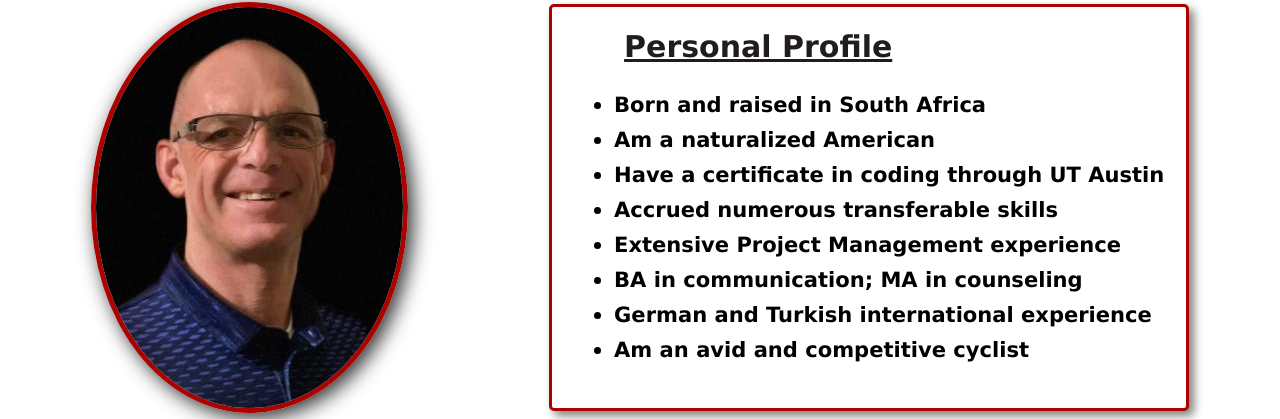
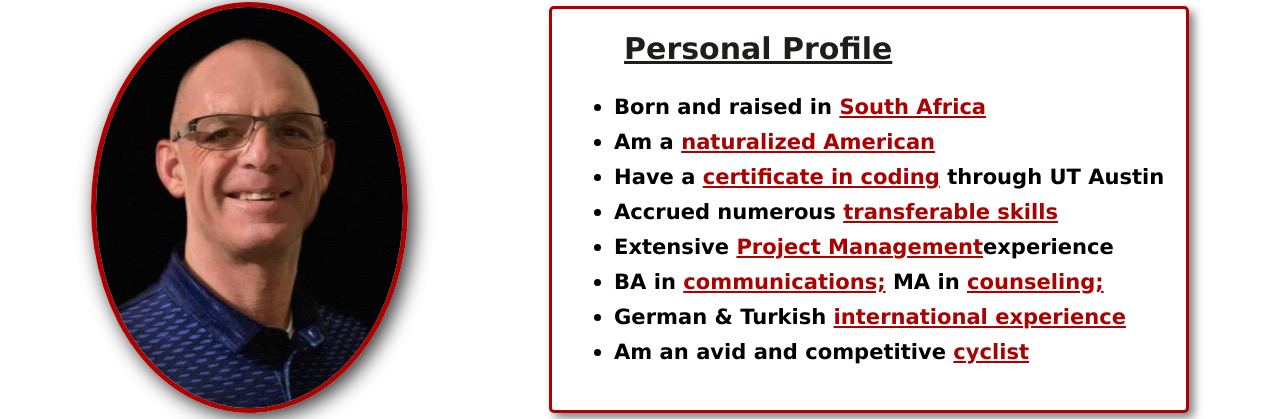
Before and after one commit to waynefenwick/React-Portfolio-2, a React (Create React App) app: page / in a window 1280 px wide. Shown: the part 178-597 px from the top of the page. Built offline with nearby package versions, Linux system fonts and the light colour scheme.

Commit message:
Edits to Profile...adding hover function to each itrm

```diff
--- a/src/components/Content.js
+++ b/src/components/Content.js
@@ -55,24 +55,72 @@ const Content = () => {
 
   return (
     <>
-    <section id="profile-container">
-      <div className="profile-picture">
-        <img src={profilePic} id="picture" alt="Profile Picture" />
-      </div>
+<section id="profile-container">
+  <div className="profile-picture">
+    <div className="rotate-profile">
+      <img src={profilePic} id="picture" alt="Profile Picture" />
+    </div>
+    </div>
       <div className="profile-personal">
         <br />
         <div>
-            <h1 id="profile-header"><u>Personal Profile</u></h1>
+          <h1 id="profile-header"><u>Personal Profile</u></h1>
           <h3>
             <ul>
-              <li>Born and raised in South Africa</li>
-              <li>Am a naturalized American</li>
-              <li>Have a certificate in coding through UT Austin</li>
-              <li>Accrued numerous transferable skills</li>
-              <li>Extensive Project Management experience</li>
-              <li>BA in communication; MA in counseling</li>
-              <li>German and Turkish international experience</li>
-              <li>Am an avid and competitive cyclist</li>
+              <li className="rotate-trigger">
+                <span>Born and raised in </span>
+                <span className="rotate-profile">
+                  South Africa
+                </span>
+              </li>
+              <li className="rotate-trigger">
+                <span>Am a </span>
+                <span className="rotate-profile">
+                naturalized American
+                </span>
+              </li>
+              <li className="rotate-trigger">
+                <span>Have a </span>
+                <span className="rotate-profile">
+                certificate in coding
+                </span>
+                <span> through UT Austin </span>
+              </li>
+              <li className="rotate-trigger">
+                <span>Accrued numerous </span>
+                <span className="rotate-profile">
+                transferable skills
+                </span>
+              </li>
+              <li className="rotate-trigger">
+                <span>Extensive </span>
+                <span className="rotate-profile">
+                Project Management
+                </span>
+                <span>experience </span>
+              </li>
+              <li className="rotate-trigger">
+                <span>BA in </span>
+                <span className="rotate-profile">
+                communications;
+                </span>
+                <span> MA in </span>
+                <span className="rotate-profile">
+                counseling;
+                </span>
+              </li>
+              <li className="rotate-trigger">
+                <span>German & Turkish </span>
+                <span className="rotate-profile">
+                international experience
+                </span>
+              </li>
+              <li className="rotate-trigger">
+                <span>Am an avid and competitive </span>
+                <span className="rotate-profile">
+                cyclist
+                </span>
+              </li>
             </ul>
           </h3>
         </div>
@@ -170,12 +218,12 @@ const Content = () => {
         </div>
       </section>
 
-      {/* <section id="resume-container">
+      <section id="resume-container">
         <div className="resume">
           <a href="/Resume.pdf" target="_blank" rel="noopener noreferrer" download id="downloadBtn">Download Resume (PDF)</a>
           <iframe src="https://waynefenwick.github.io/Resume/" title="Wayne Fenwick Resume"></iframe>
         </div>
-      </section> */}
+      </section>
     </>
   );
 };
--- a/src/styles.css
+++ b/src/styles.css
@@ -109,9 +109,8 @@ body {
 
 .profile-picture {
   display: flex;
-  flex-wrap: wrap;
-  flex-direction: column;
-  margin: 0px;
+  justify-content: center;
+  align-items: center;
 }
 
 #picture {
@@ -120,7 +119,9 @@ body {
   box-shadow: 5px 5px 20px var(--shadow);
   width: auto;
   transition: transform 0.5s;
+  cursor: default; /* Add this line to remove pointer cursor */
 }
+
 
 .profile-personal {
   display: flex;
@@ -146,6 +147,43 @@ body {
 h1, h3 {
   margin: 2px;
 }
+
+.rotate-profile {
+  perspective: 1000px;
+  cursor: pointer;
+  transition: transform 0.5s;
+}
+
+.rotate-profile img {
+  width: 100%;
+  max-width: 100%;
+  height: auto;
+  border-radius: 50%;
+  border: 5px solid var(--red);
+  box-shadow: 5px 5px 20px var(--shadow);
+  transition: transform 0.5s;
+}
+
+.rotate-trigger {
+  cursor: default;
+}
+
+.rotate-trigger span {
+  color: black;
+}
+
+.rotate-trigger span.rotate-profile {
+  color: var(--red);
+  text-decoration: underline;
+}
+
+#south-africa.rotate-profile:hover {
+  cursor: pointer;
+  transform: rotateY(180deg);
+}
+
+
+
 
 /* Portfolio */
 #portfolio-container {
```
